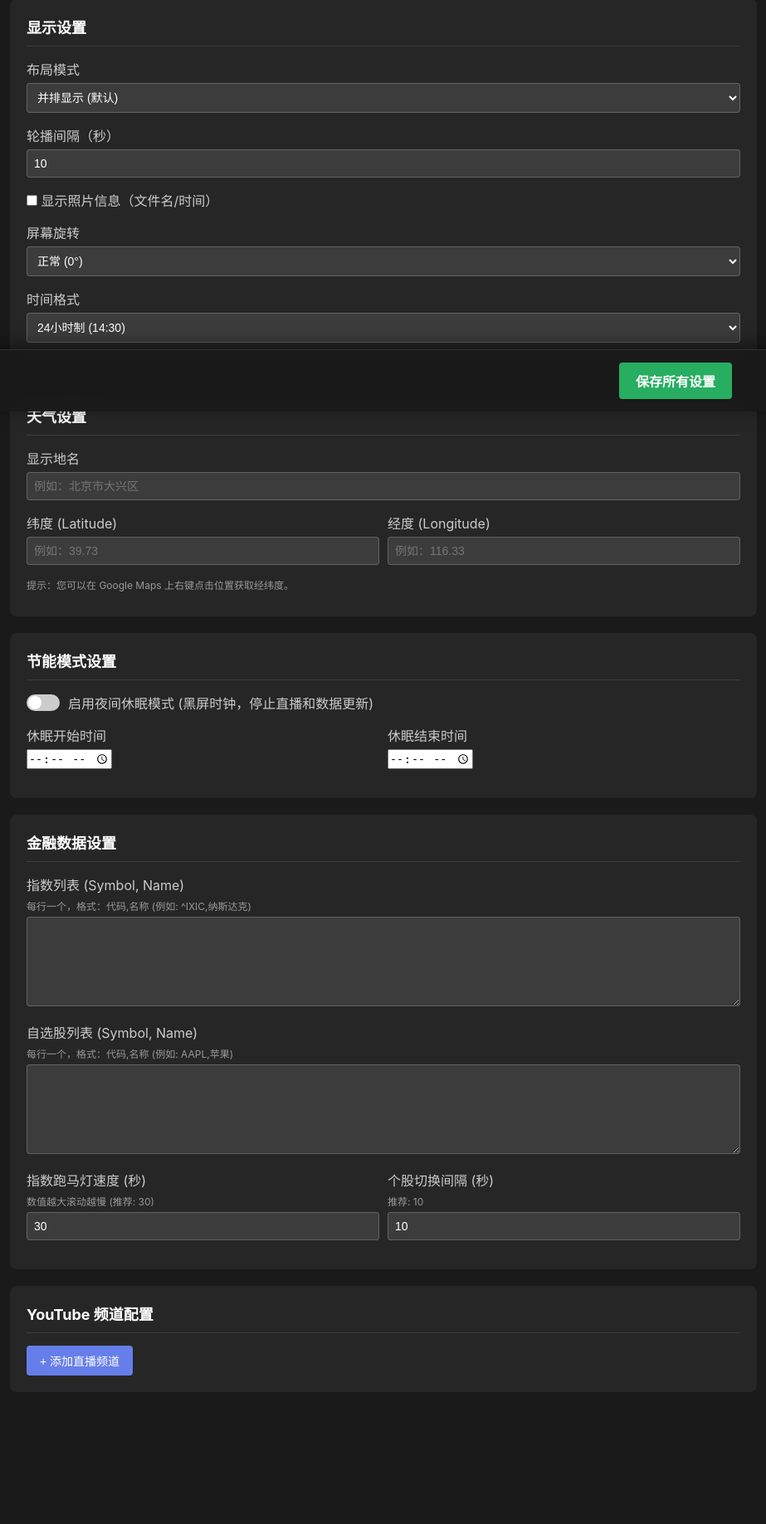
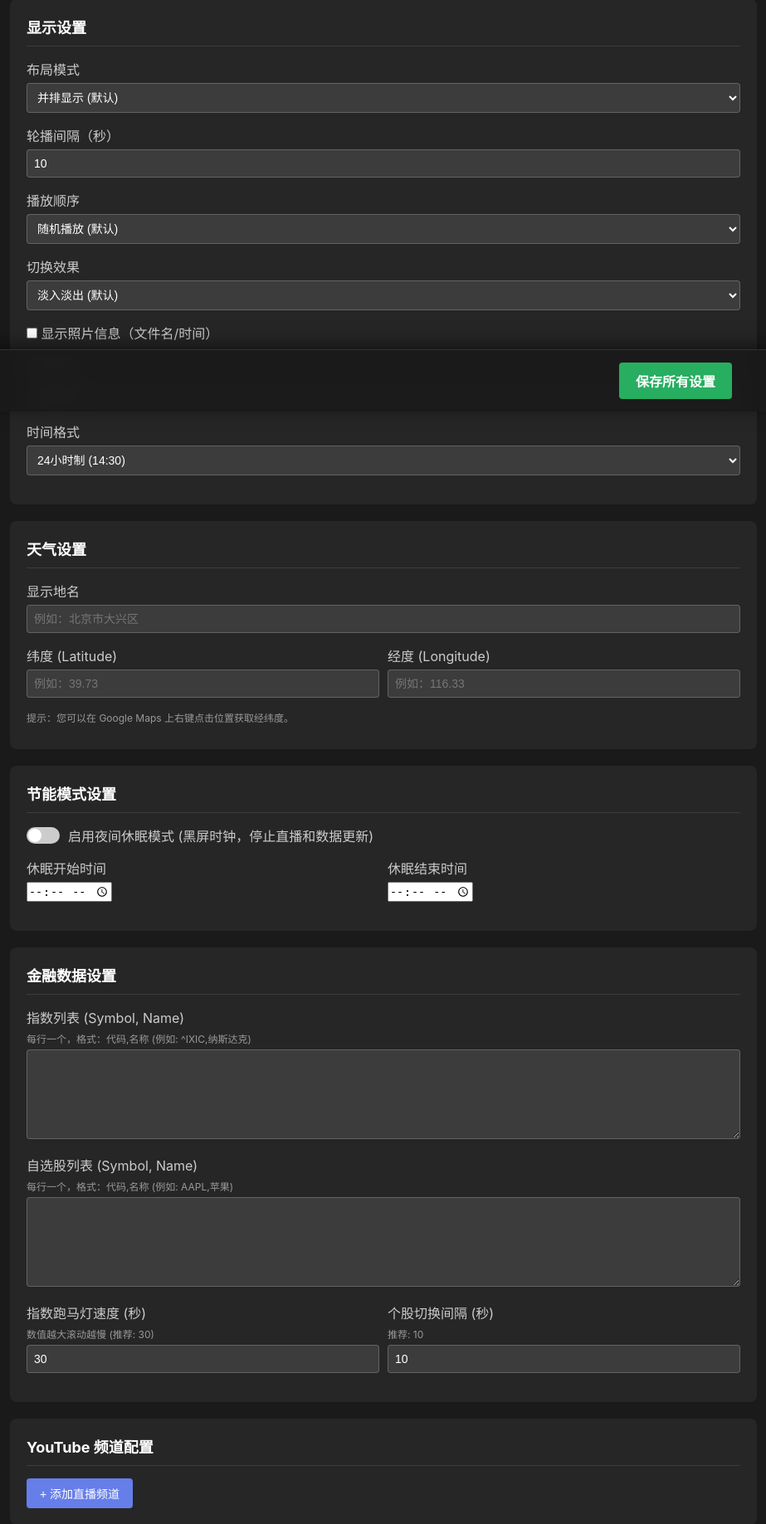
Before and after one commit to KingLu/Lookoukwindow, a Python web app: template app/templates/settings.html in a window 1280 px wide. Shown: the part 304-2141 px from the top of the page at 83% size, without its empty margins (178-1101 px from the left). Before the commit the page ends 1962 px from the top, so only its background shows below. Run offline with Jinja, Linux system fonts and the light colour scheme; the template is opened without the code that fills it, so the values that code supplies are empty.

Commit message:
feat(settings): 添加照片播放顺序和切换效果设置
1. 支持配置顺序播放/随机播放
2. 支持配置多种切换动画效果
3. 设置页面照片列表支持视频文件占位显示

```diff
--- a/app/templates/settings.html
+++ b/app/templates/settings.html
@@ -402,6 +402,26 @@
                     <input type="number" id="slideshowInterval" min="1" max="3600" value="10">
                 </div>
                 <div class="form-group">
+                    <label>播放顺序</label>
+                    <select id="slideshowOrder">
+                        <option value="shuffle">随机播放 (默认)</option>
+                        <option value="sequential">顺序播放</option>
+                    </select>
+                </div>
+                <div class="form-group">
+                    <label>切换效果</label>
+                    <select id="slideshowTransition">
+                        <option value="fade">淡入淡出 (默认)</option>
+                        <option value="none">直接切换</option>
+                        <option value="slide-left">向左滑动</option>
+                        <option value="slide-right">向右滑动</option>
+                        <option value="slide-up">向上滑动</option>
+                        <option value="slide-down">向下滑动</option>
+                        <option value="zoom-in">渐大 (Zoom In)</option>
+                        <option value="zoom-out">渐小 (Zoom Out)</option>
+                    </select>
+                </div>
+                <div class="form-group">
                     <label>
                         <input type="checkbox" id="showMetadata"> 显示照片信息（文件名/时间）
                     </label>
@@ -727,8 +747,12 @@
             photos.forEach(photo => {
                 const div = document.createElement('div');
                 div.className = 'photo-item';
+                const thumb = photo.thumbnail_url
+                    ? `<img src="${photo.thumbnail_url}" loading="lazy" title="${photo.filename}">`
+                    : `<div style="width:100%;height:100%;display:flex;align-items:center;justify-content:center;background:#333;color:#fff;flex-direction:column;"><span style="font-size:24px">🎬</span><span style="font-size:10px;margin-top:5px;word-break:break-all;padding:0 5px;">${photo.filename}</span></div>`;
+
                 div.innerHTML = `
-                    <img src="${photo.thumbnail_url}" loading="lazy" title="${photo.filename}">
+                    ${thumb}
                     <div class="delete-btn" onclick="deletePhoto('${photo.filename}')" title="删除">×</div>
                 `;
                 container.appendChild(div);
@@ -817,6 +841,8 @@
 
                 document.getElementById('layout').value = data.layout || 'side-by-side';
                 document.getElementById('slideshowInterval').value = data.slideshow_interval_seconds || 10;
+                document.getElementById('slideshowOrder').value = data.slideshow_order || 'shuffle';
+                document.getElementById('slideshowTransition').value = data.slideshow_transition || 'fade';
                 document.getElementById('showMetadata').checked = data.show_metadata !== false;
                 document.getElementById('screenRotation').value = data.screen_rotation || 'normal';
                 document.getElementById('timeFormat').value = data.time_format || '24h';
@@ -859,6 +885,8 @@
             const settings = {
                 layout: document.getElementById('layout').value,
                 slideshow_interval_seconds: parseInt(document.getElementById('slideshowInterval').value),
+                slideshow_order: document.getElementById('slideshowOrder').value,
+                slideshow_transition: document.getElementById('slideshowTransition').value,
                 show_metadata: document.getElementById('showMetadata').checked,
                 screen_rotation: document.getElementById('screenRotation').value,
                 time_format: document.getElementById('timeFormat').value,
```
Also changed, not shown: app/api/settings.py (+8 -0 lines).
